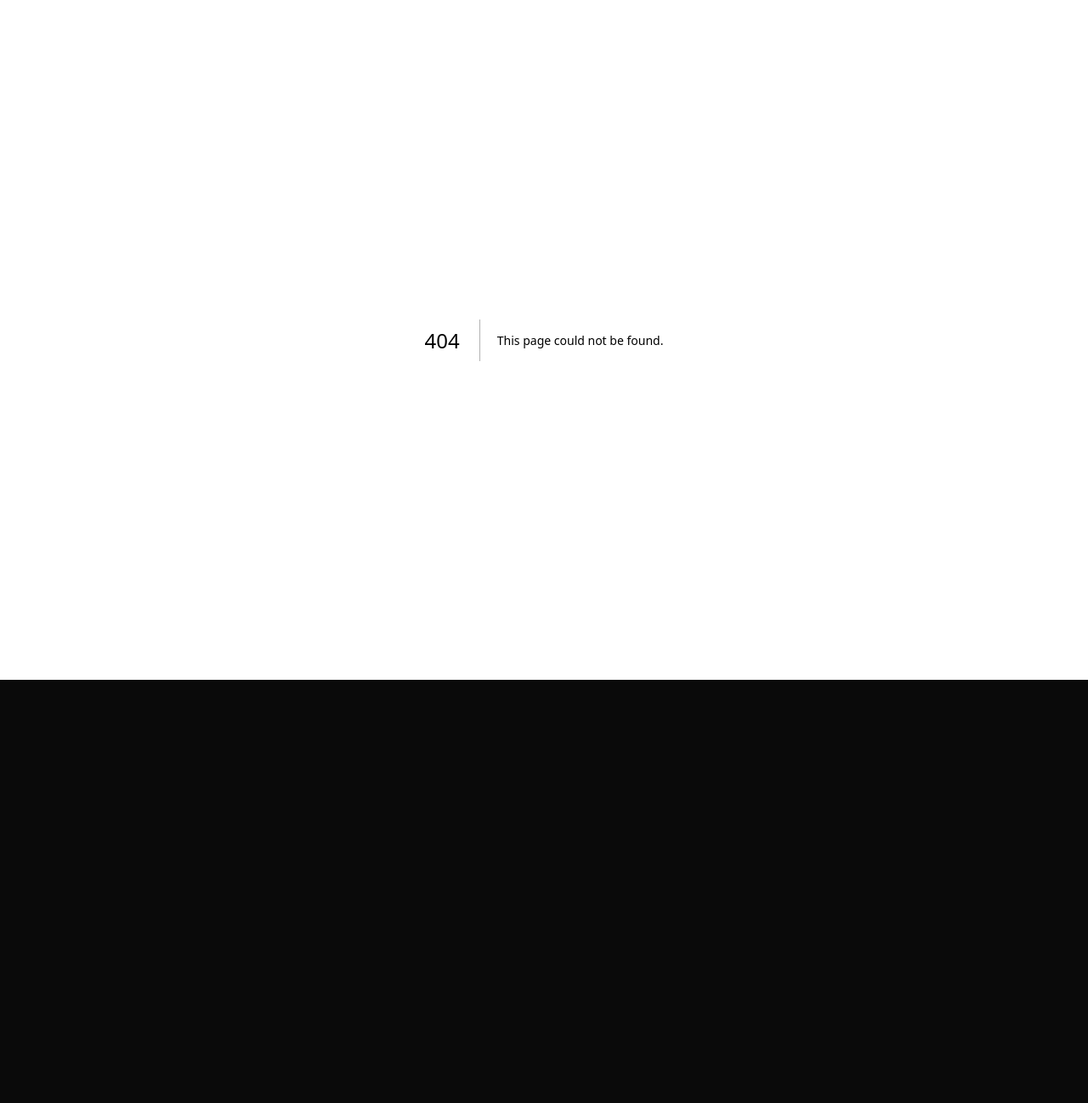
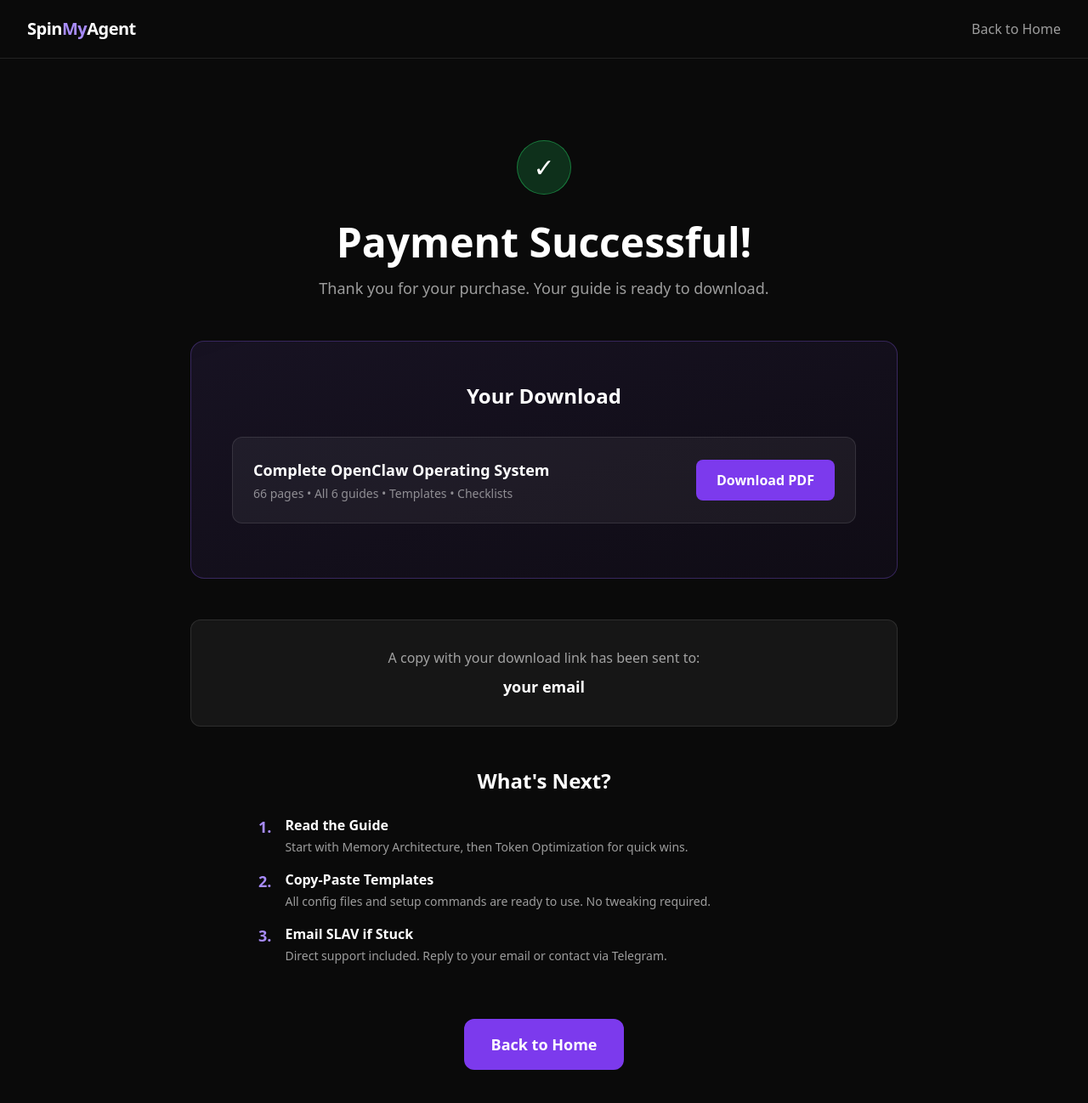
Before and after one commit to Slav-40/SpinMyAgent, a Next.js app: page /success in a window 1280 px wide. Before the commit this address had no page. Shown: the top 1298 px of the page at 85% size. Before the commit the page ends 800 px from the top, so only its background shows below. Built offline with nearby package versions, Linux system fonts and the light colour scheme.

Commit message:
feat: add Stripe checkout + Supabase PDF delivery + success page

```diff
--- /dev/null
+++ b/app/api/checkout/route.ts
@@ -0,0 +1,56 @@
+import { NextRequest, NextResponse } from 'next/server';
+
+const STRIPE_SECRET_KEY = process.env.STRIPE_SECRET_KEY;
+
+export async function POST(request: NextRequest) {
+  try {
+    const { email } = await request.json();
+
+    if (!email) {
+      return NextResponse.json(
+        { error: 'Email is required' },
+        { status: 400 }
+      );
+    }
+
+    // Create Stripe checkout session via REST API
+    const response = await fetch('https://api.stripe.com/v1/checkout/sessions', {
+      method: 'POST',
+      headers: {
+        'Authorization': `Bearer ${STRIPE_SECRET_KEY}`,
+        'Content-Type': 'application/x-www-form-urlencoded',
+      },
+      body: new URLSearchParams({
+        'payment_method_types[0]': 'card',
+        'line_items[0][price_data][currency]': 'usd',
+        'line_items[0][price_data][product_data][name]': 'Complete OpenClaw Operating System',
+        'line_items[0][price_data][product_data][description]': '66-page guide with all 6 guides + templates + email support',
+        'line_items[0][price_data][unit_amount]': '2900',
+        'line_items[0][quantity]': '1',
+        'mode': 'payment',
+        'success_url': `${process.env.NEXT_PUBLIC_SITE_URL}/success?session_id={CHECKOUT_SESSION_ID}&email=${encodeURIComponent(email)}`,
+        'cancel_url': `${process.env.NEXT_PUBLIC_SITE_URL}`,
+        'customer_email': email,
+        'metadata[email]': email,
+        'metadata[product]': 'complete-openclaw-os',
+      }).toString(),
+    });
+
+    if (!response.ok) {
+      const error = await response.json();
+      return NextResponse.json(
+        { error: error.message || 'Failed to create checkout session' },
+        { status: response.status }
+      );
+    }
+
+    const session = await response.json();
+    return NextResponse.json({ sessionId: session.id });
+  } catch (error: any) {
+    console.error('Checkout error:', error);
+    return NextResponse.json(
+      { error: error.message || 'An error occurred' },
+      { status: 500 }
+    );
+  }
+}
--- /dev/null
+++ b/app/components/CheckoutButton.tsx
@@ -0,0 +1,57 @@
+'use client';
+
+import { useState } from 'react';
+
+export default function CheckoutButton() {
+  const [email, setEmail] = useState('');
+  const [loading, setLoading] = useState(false);
+  const [error, setError] = useState('');
+
+  const handleCheckout = async (e: React.FormEvent) => {
+    e.preventDefault();
+    setLoading(true);
+    setError('');
+
+    try {
+      // Call checkout API
+      const response = await fetch('/api/checkout', {
+        method: 'POST',
+        headers: { 'Content-Type': 'application/json' },
+        body: JSON.stringify({ email }),
+      });
+
+      if (!response.ok) {
+        throw new Error('Failed to create checkout session');
+      }
+
+      const { sessionId } = await response.json();
+
+      // Redirect to Stripe checkout
+      window.location.href = `https://checkout.stripe.com/pay/${sessionId}`;
+    } catch (err: any) {
+      setError(err.message || 'An error occurred');
+      setLoading(false);
+    }
+  };
+
+  return (
+    <form onSubmit={handleCheckout} className="w-full">
+      <input
+        type="email"
+        placeholder="your@email.com"
+        value={email}
+        onChange={(e) => setEmail(e.target.value)}
+        required
+        className="w-full px-4 py-3 bg-white/10 border border-white/20 rounded-lg text-white placeholder-white/40 mb-4 focus:outline-none focus:border-violet-400"
+      />
+      <button
+        type="submit"
+        disabled={loading}
+        className="w-full px-8 py-4 bg-violet-600 hover:bg-violet-500 disabled:opacity-50 rounded-xl font-semibold text-lg transition transform hover:scale-105"
+      >
+        {loading ? 'Processing...' : 'Purchase Now — $29'}
+      </button>
+      {error && <p className="text-red-400 text-sm mt-2">{error}</p>}
+    </form>
+  );
+}
--- a/app/page.tsx
+++ b/app/page.tsx
@@ -1,3 +1,7 @@
+'use client';
+
+import CheckoutButton from './components/CheckoutButton';
+
 export default function Home() {
   return (
     <main className="min-h-screen bg-[#0a0a0a] text-white font-sans">
@@ -189,9 +193,7 @@ export default function Home() {
             </li>
           </ul>
 
-          <button className="w-full px-8 py-4 bg-violet-600 hover:bg-violet-500 rounded-xl font-semibold text-lg transition transform hover:scale-105">
-            Purchase Now — $29
-          </button>
+          <CheckoutButton />
 
           <p className="text-white/40 text-sm mt-4">Stripe • Secure checkout • Instant download</p>
         </div>
--- /dev/null
+++ b/app/success/page.tsx
@@ -0,0 +1,138 @@
+'use client';
+
+import { useSearchParams } from 'next/navigation';
+import { useEffect, useState, Suspense } from 'react';
+
+function SuccessContent() {
+  const searchParams = useSearchParams();
+  const email = searchParams.get('email') || 'your email';
+  const sessionId = searchParams.get('session_id');
+
+  const pdfLinks = [
+    {
+      title: 'Complete OpenClaw Operating System',
+      description: '66 pages • All 6 guides • Templates • Checklists',
+      url: 'https://blnapqdkwdtnykxfrzrk.supabase.co/storage/v1/object/public/guides/001-memory-architecture.pdf',
+    },
+  ];
+
+  return (
+    <main className="min-h-screen bg-[#0a0a0a] text-white font-sans">
+      {/* NAV */}
+      <nav className="flex items-center justify-between px-8 py-5 border-b border-white/10">
+        <div className="text-xl font-bold tracking-tight">
+          <span className="text-white">Spin</span>
+          <span className="text-violet-400">My</span>
+          <span className="text-white">Agent</span>
+        </div>
+        <a
+          href="/"
+          className="text-white/60 hover:text-white transition"
+        >
+          Back to Home
+        </a>
+      </nav>
+
+      {/* SUCCESS MESSAGE */}
+      <section className="max-w-4xl mx-auto px-8 py-24 text-center">
+        <div className="inline-flex items-center justify-center w-16 h-16 rounded-full bg-green-500/20 border border-green-500/50 mb-8">
+          <span className="text-3xl">✓</span>
+        </div>
+
+        <h1 className="text-5xl font-bold mb-4">Payment Successful!</h1>
+        <p className="text-lg text-white/60 mb-12">
+          Thank you for your purchase. Your guide is ready to download.
+        </p>
+
+        {/* DOWNLOAD SECTION */}
+        <div className="bg-gradient-to-br from-violet-500/10 to-violet-600/5 border border-violet-500/30 rounded-2xl p-12 mb-12">
+          <h2 className="text-2xl font-bold mb-8">Your Download</h2>
+
+          {pdfLinks.map((link) => (
+            <div
+              key={link.url}
+              className="flex items-center justify-between p-6 bg-white/5 border border-white/10 rounded-xl mb-4"
+            >
+              <div className="text-left">
+                <h3 className="text-lg font-semibold">{link.title}</h3>
+                <p className="text-white/50 text-sm mt-1">{link.description}</p>
+              </div>
+              <a
+                href={link.url}
+                download
+                className="px-6 py-3 bg-violet-600 hover:bg-violet-500 rounded-lg font-semibold whitespace-nowrap transition"
+              >
+                Download PDF
+              </a>
+            </div>
+          ))}
+        </div>
+
+        {/* EMAIL CONFIRMATION */}
+        <div className="bg-white/5 border border-white/10 rounded-xl p-8 mb-12">
+          <p className="text-white/60">
+            A copy with your download link has been sent to:
+          </p>
+          <p className="text-lg font-semibold mt-2">{email}</p>
+        </div>
+
+        {/* NEXT STEPS */}
+        <div className="max-w-2xl mx-auto">
+          <h2 className="text-2xl font-bold mb-6">What's Next?</h2>
+          <div className="space-y-4 text-left">
+            <div className="flex gap-4">
+              <div className="text-violet-400 font-bold text-lg min-w-fit">1.</div>
+              <div>
+                <h4 className="font-semibold mb-1">Read the Guide</h4>
+                <p className="text-white/60 text-sm">
+                  Start with Memory Architecture, then Token Optimization for quick wins.
+                </p>
+              </div>
+            </div>
+            <div className="flex gap-4">
+              <div className="text-violet-400 font-bold text-lg min-w-fit">2.</div>
+              <div>
+                <h4 className="font-semibold mb-1">Copy-Paste Templates</h4>
+                <p className="text-white/60 text-sm">
+                  All config files and setup commands are ready to use. No tweaking required.
+                </p>
+              </div>
+            </div>
+            <div className="flex gap-4">
+              <div className="text-violet-400 font-bold text-lg min-w-fit">3.</div>
+              <div>
+                <h4 className="font-semibold mb-1">Email SLAV if Stuck</h4>
+                <p className="text-white/60 text-sm">
+                  Direct support included. Reply to your email or contact via Telegram.
+                </p>
+              </div>
+            </div>
+          </div>
+        </div>
+
+        {/* CTA */}
+        <div className="mt-16">
+          <a
+            href="/"
+            className="px-8 py-4 bg-violet-600 hover:bg-violet-500 rounded-xl font-semibold text-lg transition inline-block"
+          >
+            Back to Home
+          </a>
+        </div>
+      </section>
+
+      {/* FOOTER */}
+      <footer className="border-t border-white/10 px-8 py-8 text-center text-white/30 text-sm mt-24">
+        <p>© 2026 SpinMyAgent. All rights reserved.</p>
+      </footer>
+    </main>
+  );
+}
+
+export default function SuccessPage() {
+  return (
+    <Suspense fallback={<div className="min-h-screen bg-[#0a0a0a] text-white flex items-center justify-center">Loading...</div>}>
+      <SuccessContent />
+    </Suspense>
+  );
+}
```
Also changed, not shown: 2 other files (tests, documents, lock files or other folders).
